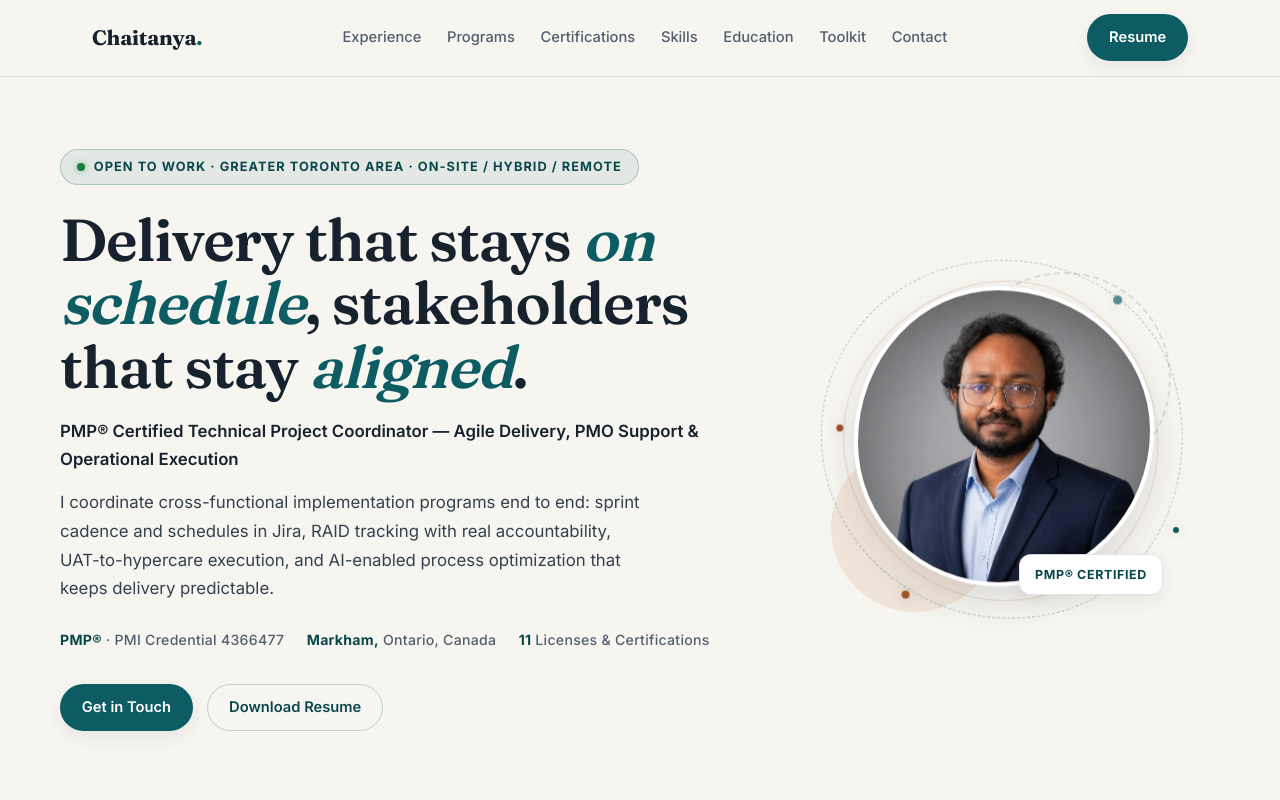
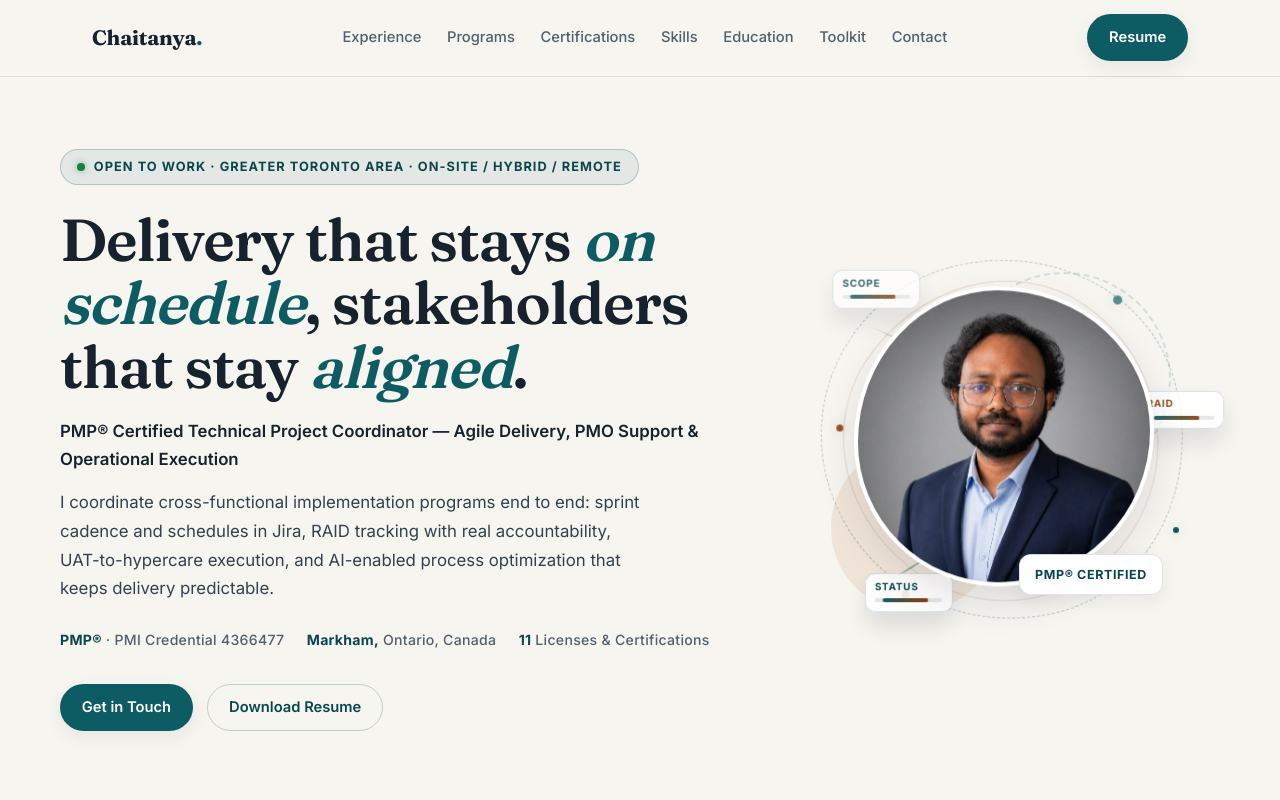
Before and after one commit to cchaitu570www-sudo/Portfolio, a website: page index.html in a window 1280 px wide. Shown: the top 800 px of the page. Drawn offline with Linux system fonts and the light colour scheme.

Commit message:
Add visible homepage motion graphics

```diff
--- a/index.html
+++ b/index.html
@@ -251,7 +251,9 @@
 
     .hero-motion-orbit,
     .hero-motion-pulse,
-    .hero-motion-dot {
+    .hero-motion-dot,
+    .hero-flow-line,
+    .hero-flow-card {
       position: absolute;
       display: block;
       pointer-events: none;
@@ -316,6 +318,91 @@
       height: 8px;
       background: var(--amber);
       animation-delay: 3.3s;
+    }
+
+    .hero-flow-line {
+      width: 94px;
+      height: 2px;
+      border-radius: 999px;
+      background: linear-gradient(90deg, transparent, rgba(13, 92, 99, 0.68), transparent);
+      opacity: 0.34;
+      transform: var(--line-transform, rotate(0deg)) scaleX(0.7);
+      transform-origin: center;
+      animation: heroFlowLine 4.6s ease-in-out infinite;
+    }
+
+    .hero-flow-line.line-one {
+      top: 22%;
+      left: 8%;
+      --line-transform: rotate(24deg);
+    }
+
+    .hero-flow-line.line-two {
+      top: 45%;
+      right: -0.9rem;
+      width: 106px;
+      --line-transform: rotate(-18deg);
+      animation-delay: 0.8s;
+    }
+
+    .hero-flow-line.line-three {
+      left: 14%;
+      bottom: 15%;
+      width: 82px;
+      --line-transform: rotate(-32deg);
+      animation-delay: 1.6s;
+    }
+
+    .hero-flow-card {
+      min-width: 88px;
+      border: 1px solid rgba(13, 92, 99, 0.18);
+      border-radius: 10px;
+      background: rgba(255, 255, 255, 0.9);
+      box-shadow: 0 14px 26px rgba(15, 23, 42, 0.12);
+      padding: 0.48rem 0.58rem 0.52rem;
+      color: var(--accent-deep);
+      font-size: 0.62rem;
+      font-weight: 800;
+      letter-spacing: 0.08em;
+      line-height: 1;
+      text-transform: uppercase;
+      animation: heroFlowCardFloat 5.8s ease-in-out infinite;
+    }
+
+    .hero-flow-card.card-one {
+      top: 4%;
+      left: 3%;
+    }
+
+    .hero-flow-card.card-two {
+      top: 38%;
+      right: -2rem;
+      color: var(--amber);
+      animation-delay: 0.9s;
+    }
+
+    .hero-flow-card.card-three {
+      left: 10%;
+      bottom: 1%;
+      animation-delay: 1.8s;
+    }
+
+    .hero-flow-card .flow-bar {
+      display: block;
+      height: 4px;
+      margin-top: 0.42rem;
+      overflow: hidden;
+      border-radius: 999px;
+      background: rgba(13, 92, 99, 0.13);
+    }
+
+    .hero-flow-card .flow-bar span {
+      display: block;
+      width: 68%;
+      height: 100%;
+      border-radius: inherit;
+      background: linear-gradient(90deg, var(--accent), var(--amber));
+      animation: heroFlowFill 3.2s ease-in-out infinite;
     }
 
     .hero-portrait {
@@ -405,6 +492,21 @@
     @keyframes heroDotFloat {
       0%, 100% { transform: translate3d(0, 0, 0); opacity: 0.62; }
       50% { transform: translate3d(7px, -10px, 0); opacity: 1; }
+    }
+
+    @keyframes heroFlowLine {
+      0%, 100% { opacity: 0.24; transform: var(--line-transform, rotate(0deg)) scaleX(0.55); }
+      50% { opacity: 0.86; transform: var(--line-transform, rotate(0deg)) scaleX(1.08); }
+    }
+
+    @keyframes heroFlowCardFloat {
+      0%, 100% { transform: translate3d(0, 0, 0); opacity: 0.78; }
+      50% { transform: translate3d(8px, -8px, 0); opacity: 1; }
+    }
+
+    @keyframes heroFlowFill {
+      0%, 100% { transform: translateX(-28%) scaleX(0.72); }
+      50% { transform: translateX(18%) scaleX(1); }
     }
 
     /* === STATS === */
@@ -919,6 +1021,9 @@
       .hero-motion-orbit,
       .hero-motion-pulse,
       .hero-motion-dot,
+      .hero-flow-line,
+      .hero-flow-card,
+      .hero-flow-card .flow-bar span,
       .hero-portrait,
       .hero-credential {
         animation: none !important;
@@ -937,6 +1042,8 @@
       .hero-visual { order: -1; }
       .hero-description { margin-left: auto; margin-right: auto; }
       .hero-buttons, .hero-facts { justify-content: center; }
+      .hero-flow-card { min-width: 78px; font-size: 0.56rem; padding: 0.42rem 0.5rem 0.46rem; }
+      .hero-flow-line { width: 76px; }
     }
 
     @media (max-width: 768px) {
@@ -1001,6 +1108,12 @@
         <span class="hero-motion-dot dot-two"></span>
         <span class="hero-motion-dot dot-three"></span>
         <span class="hero-motion-dot dot-four"></span>
+        <span class="hero-flow-line line-one"></span>
+        <span class="hero-flow-line line-two"></span>
+        <span class="hero-flow-line line-three"></span>
+        <span class="hero-flow-card card-one">Scope<span class="flow-bar"><span></span></span></span>
+        <span class="hero-flow-card card-two">RAID<span class="flow-bar"><span></span></span></span>
+        <span class="hero-flow-card card-three">Status<span class="flow-bar"><span></span></span></span>
       </div>
       <div class="hero-portrait">
         <picture>
```
Also changed, not shown: tests/portfolio.spec.ts (+12 -0 lines).
